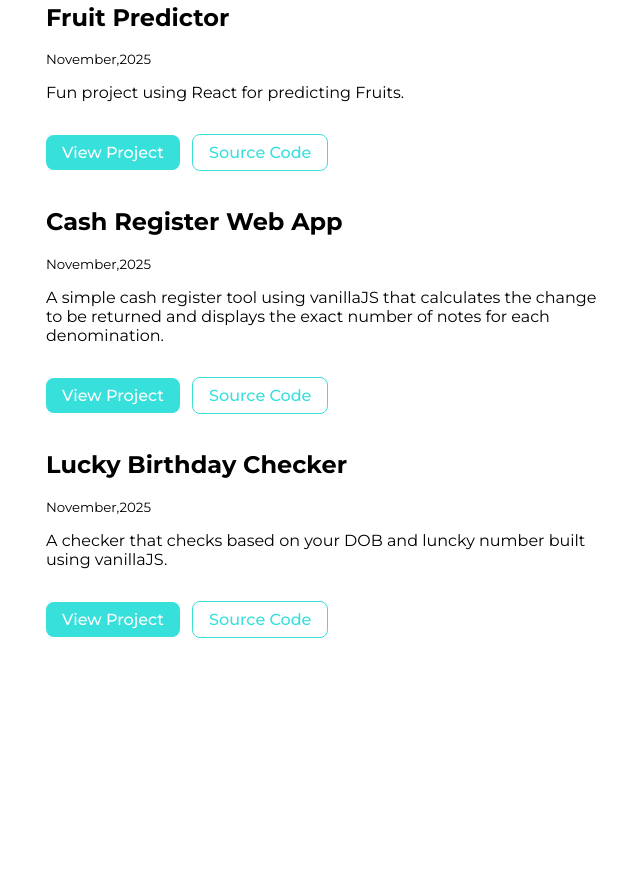
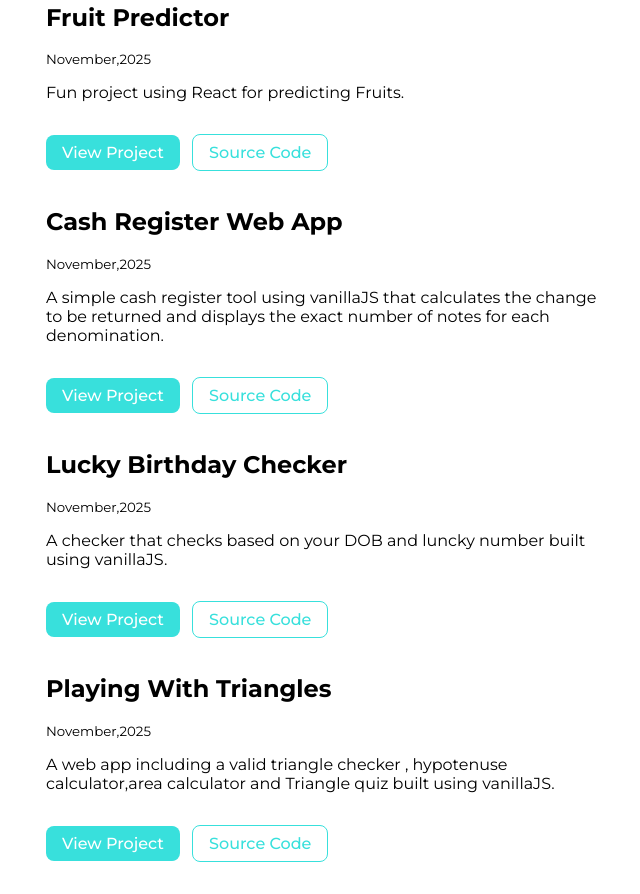
Before and after one commit to VAIBHAV4048/vaibhav-portfolio, a plain HTML site: page Projects.html in a window 1280 px wide. Shown: the part 564-1458 px from the top of the page, without its empty margins (334-974 px from the left). Before the commit the page ends 1234 px from the top, so only its background shows below. Drawn offline with Linux system fonts and the light colour scheme.

Commit message:
feat:added Playing With Triangles project in project page

```diff
--- a/Projects.html
+++ b/Projects.html
@@ -61,6 +61,16 @@
           <a class="link secondary-link" href="https://github.com/VAIBHAV4048/Lucky-Birthday-Checker">Source Code</a>
     </ul>
     </div>
+
+         <div class="container-center">
+            <ul class="list">
+        <h2>Playing With Triangles</h2>
+        <small>November,2025</small>
+        <p>A web app including a valid triangle checker , hypotenuse calculator,area calculator and Triangle quiz built using vanillaJS. </p>
+        <a class="link primary-link" href="https://fun-with-triaangle.netlify.app/">View Project</a>
+          <a class="link secondary-link" href="https://github.com/VAIBHAV4048/Fun-With-Triangles">Source Code</a>
+    </ul>
+    </div>
 </div>
 </body>
 </html>
```
